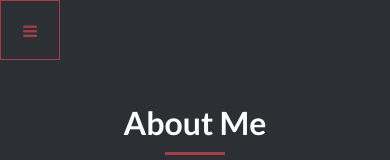
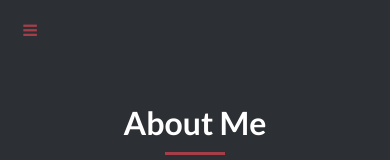
Before and after one commit to everpe/portfolio, a plain HTML site: page index.html in a window 390 px wide. Shown: the top 160 px of the page. Drawn offline with Linux system fonts and the light colour scheme.

```diff
--- a/assets/css/templatemo-style.css
+++ b/assets/css/templatemo-style.css
@@ -266,7 +266,7 @@ html {
     left: 0;
     color: #a43f49;
     background-color: transparent;
-    border: solid 1px #a43f49;
+    /* border: solid 1px #a43f49; */
     width: 60px;
     height: 60px;
     text-align: center;
```
Also changed, not shown: assets/images/left-image.jpg (deleted), assets/images/portfolio-01.jpg (deleted), assets/images/portfolio-02.jpg (deleted), assets/images/portfolio-03.jpg (deleted), assets/images/portfolio-04.jpg (deleted), assets/images/portfolio-05.jpg (deleted), assets/images/portfolio-06.jpg (deleted), 2 other files.
